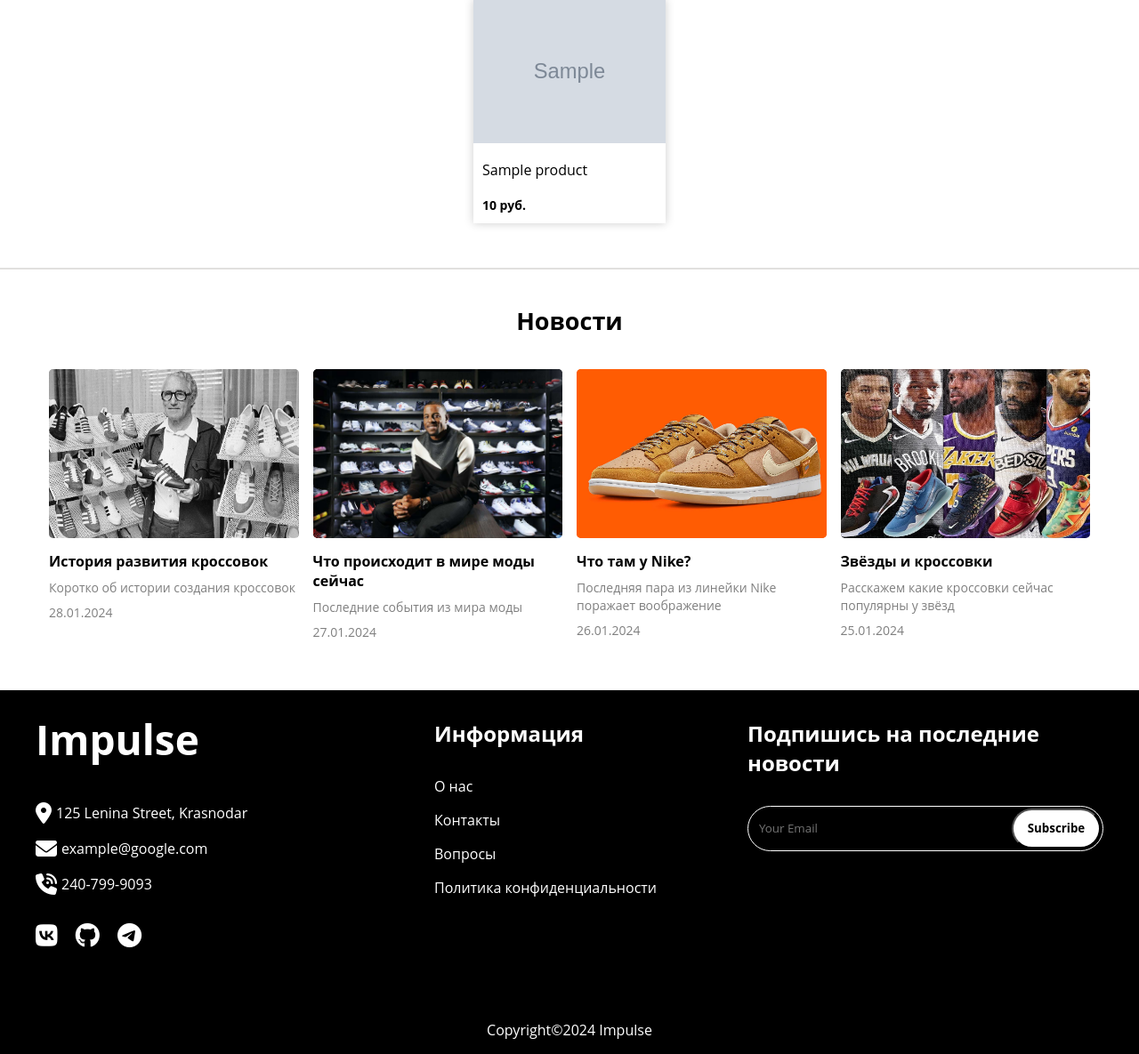
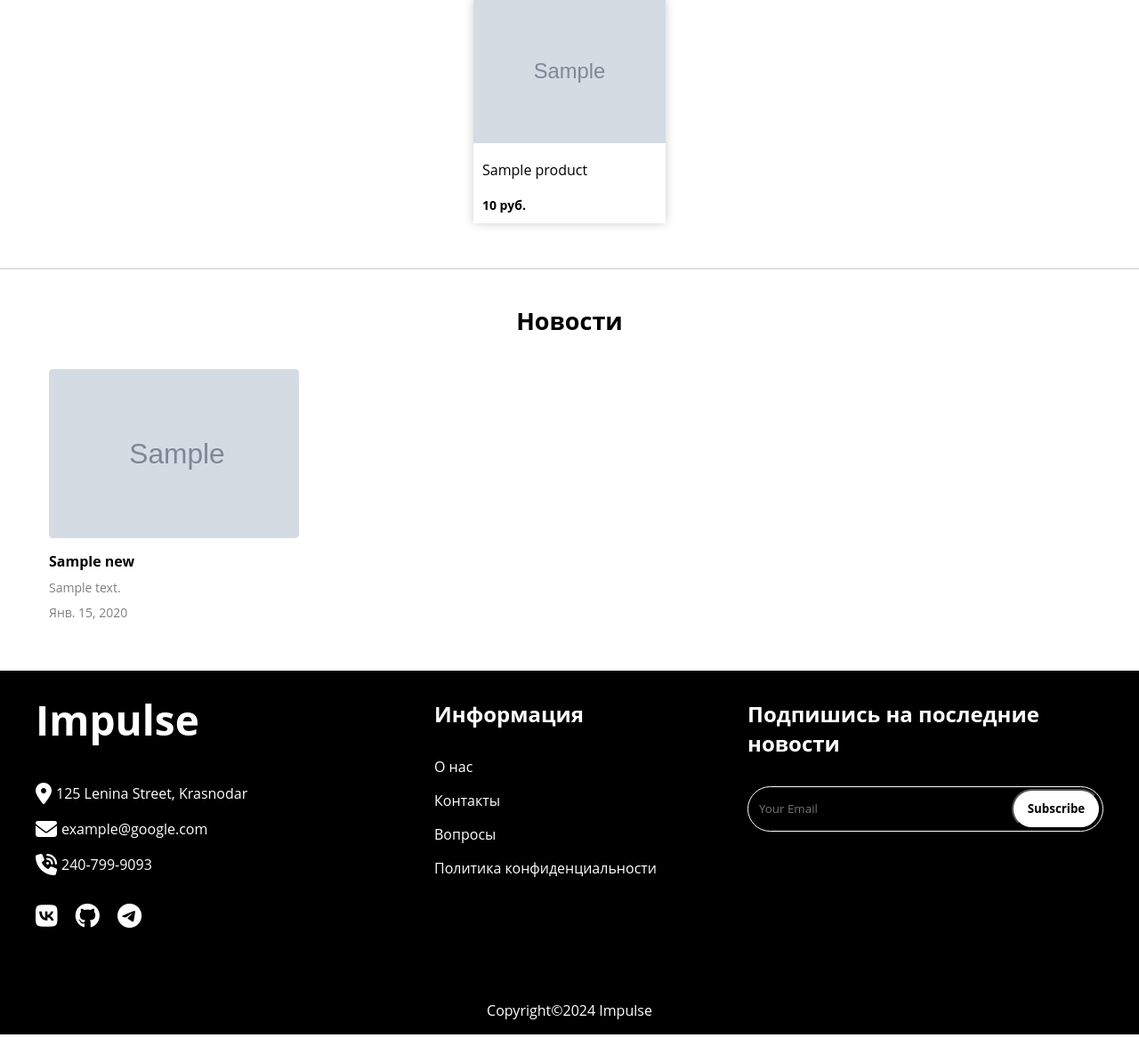
Before and after one commit to Ilya-Reznikov60/Impulse_sneakers_shop, a Django app: page / in a window 1280 px wide. Shown: the part 1014-2199 px from the top of the page at 89% size. After the commit the page ends 2177 px from the top, so only its background shows below. Run offline with Django 3.2, Linux system fonts and the light colour scheme; data comes from the database, SQL or seed files in the repository; tables that the repository leaves empty hold one stand-in row (values such as "Sample post"); grey boxes marked "Sample" are stand-in pictures; parts of the project's set-up code (start-up, migrations or seed data) failed here and were passed over.

Commit message:
Add the news block in template

```diff
--- a/impulse_project/main/views.py
+++ b/impulse_project/main/views.py
@@ -3,6 +3,7 @@
 
 
 from goods.models import Category, Product
+from main.models import News
 
 
 def index(request):
@@ -11,10 +12,12 @@
     '''
     categories = Category.objects.all()
     goods = Product.objects.all()
+    news = News.objects.all()
     context = {
         'title': 'Impulse - Главная',
         'categories': categories,
         'goods': goods,
+        'news': news,
     }
 
     return render(request, 'main/index.html', context)
--- a/impulse_project/templates/main/index.html
+++ b/impulse_project/templates/main/index.html
@@ -59,100 +59,31 @@
                 </div>
                 <div class="news-cards">
                     <div class="news-list">
+                        {% for news_item in news|slice:":4" %}
                         <div class="news-card">
                             <div class="news-body-card">
                                 <div class="news-card-img">
-                                    <img src="{% static "image/history.jpg" %}" alt="News 1">
+                                    <img src="{{ news_item.image.url }}" alt="{{ news_item.title }}">
                                     <div class="picture-news">
                                         <picture class="picture-news-img">
-                                            <img src="{% static "image/history.jpg" %}" alt="История развития кроссовок" data-lazyload
+                                            <img src="{{ news_item.image.url }}" alt="История развития кроссовок" data-lazyload
                                                 class="loaded" data-was-processed="true" height="189.58px" width="288">
                                         </picture>
                                     </div>
                                 </div>
                                 <h5 class="news-title-small">
-                                    <a href="/" class="news-title-small-link" title="История развития кроссовок">
-                                        История развития кроссовок
+                                    <a href="/" class="news-title-small-link" title="{{ news_item.title }}">
+                                        {{ news_item.title }}
                                         <span class="news-card-link-area"></span>
                                     </a>
                                 </h5>
                                 <p class="news-text">
-                                    Коротко об истории создания кроссовок
+                                    {{ news_item.description }}
                                 </p>
-                                <time class="news-published-date">28.01.2024</time>
+                                <time class="news-published-date">{{ news_item.published_date }}</time>
                             </div>
                         </div>
-                        <div class="news-card">
-                            <div class="news-body-card">
-                                <div class="news-card-img">
-                                    <img src="{% static "image/world.jpg" %}" alt="News 2">
-                                    <div class="picture-news">
-                                        <picture class="picture-news-img">
-                                            <img src="{% static "image/world.jpg" %}" alt="Мир моды" data-lazyload class="loaded"
-                                                data-was-processed="true" height="189.58px" width="288">
-                                        </picture>
-                                    </div>
-                                </div>
-                                <h5 class="news-title-small">
-                                    <a href="/" class="news-title-small-link" title="Мир моды">
-                                        Что происходит в мире моды сейчас
-                                        <span class="news-card-link-area"></span>
-                                    </a>
-                                </h5>
-                                <p class="news-text">
-                                    Последние события из мира моды
-                                </p>
-                                <time class="news-published-date">27.01.2024</time>
-                            </div>
-                        </div>
-                        <div class="news-card">
-                            <div class="news-body-card">
-                                <div class="news-card-img">
-                                    <img src="{% static "image/nike-dunk-low-teddy-bear-brown-dz5350-288-5.webp" %}" alt="News 3">
-                                    <div class="picture-news">
-                                        <picture class="picture-news-img">
-                                            <img src="{% static "image/nike-dunk-low-teddy-bear-brown-dz5350-288-5.webp" %}"
-                                                alt="Что там у Nike?" data-lazyload class="loaded"
-                                                data-was-processed="true" height="189.58px" width="288">
-                                        </picture>
-                                    </div>
-                                </div>
-                                <h5 class="news-title-small">
-                                    <a href="/" class="news-title-small-link" title="Новая пара кроссовок">
-                                        Что там у Nike?
-                                        <span class="news-card-link-area"></span>
-                                    </a>
-                                </h5>
-                                <p class="news-text">
-                                    Последняя пара из линейки Nike поражает воображение
-                                </p>
-                                <time class="news-published-date">26.01.2024</time>
-                            </div>
-                        </div>
-                        <div class="news-card">
-                            <div class="news-body-card">
-                                <div class="news-card-img">
-                                    <img src="{% static "image/-QBnWQPOad8.jpg.8b898e5bee32f10ba4bd6ea97afd4106.jpg" %}" alt="News 4">
-                                    <div class="picture-news">
-                                        <picture class="picture-news-img">
-                                            <img src="{% static "image/-QBnWQPOad8.jpg.8b898e5bee32f10ba4bd6ea97afd4106.jpg" %}"
-                                                alt="Кроссовки и звёзды" data-lazyload class="loaded"
-                                                data-was-processed="true" height="189.58px" width="288">
-                                        </picture>
-                                    </div>
-                                </div>
-                                <h5 class="news-title-small">
-                                    <a href="/" class="news-title-small-link" title="Кроссовки и звёзды">
-                                        Звёзды и кроссовки
-                                        <span class="news-card-link-area"></span>
-                                    </a>
-                                </h5>
-                                <p class="news-text">
-                                    Расскажем какие кроссовки сейчас популярны у звёзд
-                                </p>
-                                <time class="news-published-date">25.01.2024</time>
-                            </div>
-                        </div>
+                        {% endfor %}
                     </div>
                 </div>
             </div>
```
